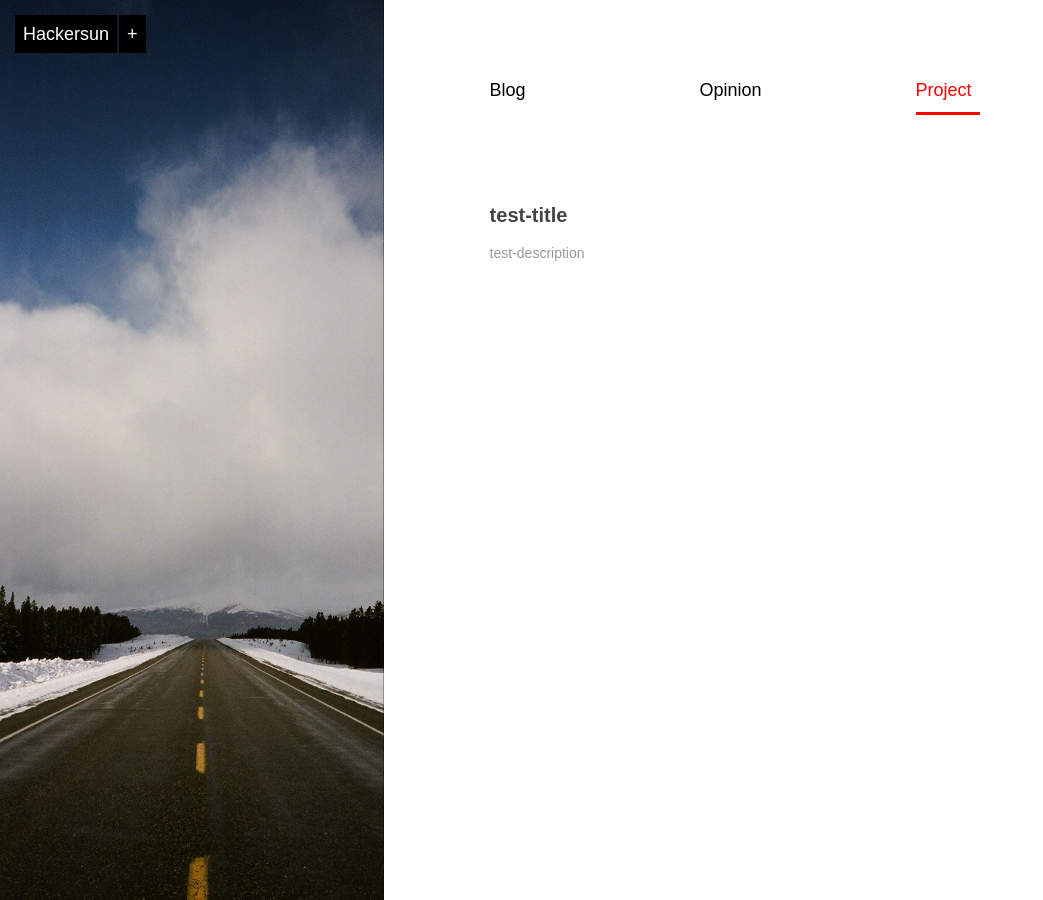
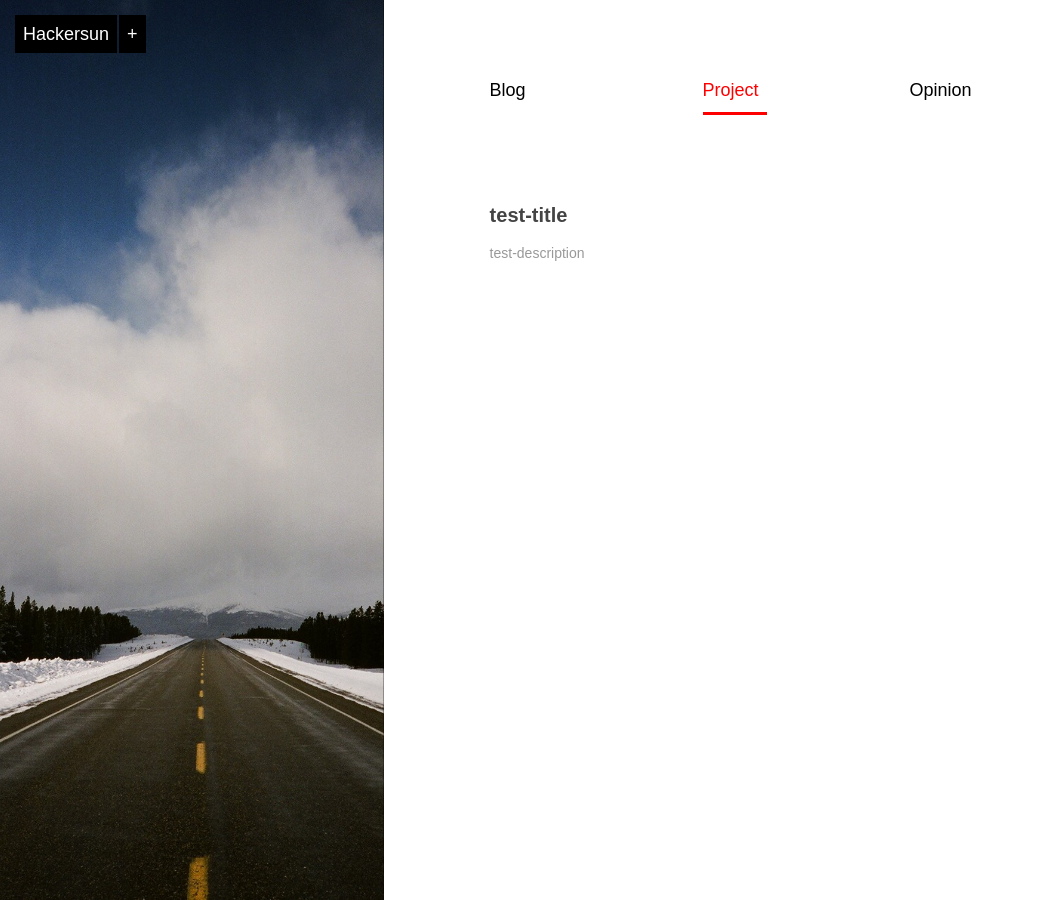
Before and after one commit to hackersun/hackersun.github.io, a Jekyll site: the page built from project/index.md, in a window 1280 px wide. Shown: the whole page, without its empty margins (0-1043 px from the left). Built offline with Jekyll 4.4.1, drawn with Linux system fonts in a browser that asks for light colours; Markdown is read by kramdown in place of the engine named in the settings.

Commit message:
Update index.md

```diff
--- a/project/index.md
+++ b/project/index.md
@@ -6,8 +6,8 @@
     <div class="section">
         <ul class="artical-cate">
             <li><a href="/"><span>Blog</span></a></li>
-            <li style="text-align:center"><a href="/opinion"><span>Opinion</span></a></li>
-            <li class="on" style="text-align:right"><a href="/project"><span>Project</span></a></li>
+            <li class="on" style="text-align:center"><a href="/project"><span>Project</span></a></li>
+            <li style="text-align:right"><a href="/opinion"><span>Opinion</span></a></li>
         </ul>
 
         <div class="cate-bar"><span id="cateBar"></span></div>
```
